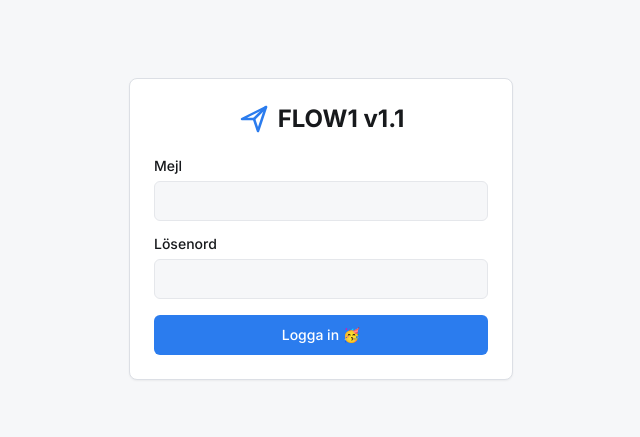
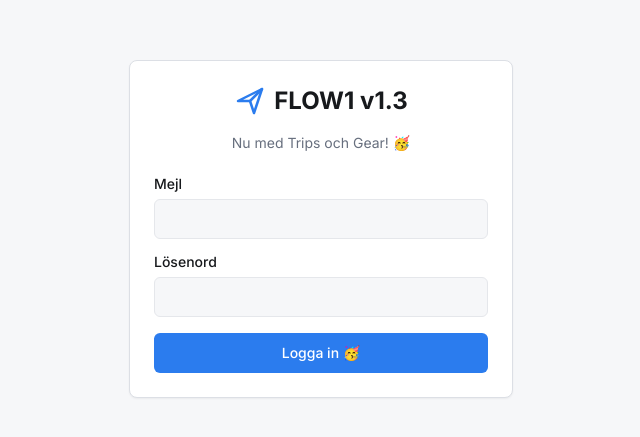
Before and after one commit to gabrielastrom/ClientflowSB, a Next.js app: page /login in a window 1280 px wide. Shown: the part 171-608 px from the top of the page, without its empty margins (319-959 px from the left). Built offline with nearby package versions, Linux system fonts and the light colour scheme.

Commit message:
Login-text

```diff
--- a/src/app/login/page.tsx
+++ b/src/app/login/page.tsx
@@ -58,11 +58,11 @@ export default function LoginPage() {
         <CardHeader className="text-center space-y-4">
           <div className="flex justify-center items-center gap-2">
             <Logo />
-            <span className="text-2xl font-bold">FLOW1 v1.1</span>
+            <span className="text-2xl font-bold">FLOW1 v1.3</span>
           </div>
-          {/* <CardDescription>
-            Välkommen! 🥳
-          </CardDescription> */}
+          <CardDescription>
+            Nu med Trips och Gear! 🥳
+          </CardDescription>
         </CardHeader>
         <CardContent>
           <form onSubmit={handleSignIn} className="grid gap-4">
```
